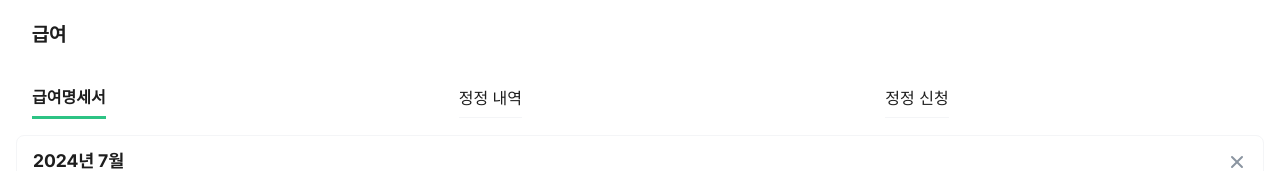
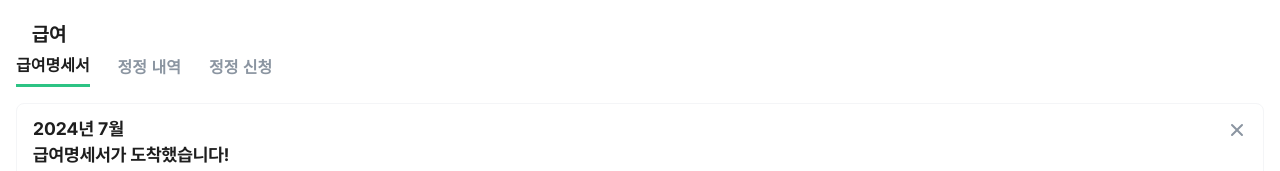
Before and after one commit to sjgaru-dev/toy2, a React (Vite) app: page /salary in a window 1280 px wide. Shown: the top 171 px of the page. Built offline with nearby package versions, Linux system fonts and the light colour scheme; no server answers.

Commit message:
design: Tabs 디자인 수정 (#72)

```diff
--- a/src/components/common/Tabs.tsx
+++ b/src/components/common/Tabs.tsx
@@ -12,7 +12,7 @@ interface TabsProps {
 
 const Tabs: React.FC<TabsProps> = ({ tabs, children }) => (
   <TabGroup>
-    <TabList css={tabListStyle}>
+    <TabList css={tabListStyle} className='wrapper'>
       {tabs.map((tab) => (
         <Tab key={tab} css={tabStyle}>
           {({ selected }) => (
@@ -33,18 +33,16 @@ const Tabs: React.FC<TabsProps> = ({ tabs, children }) => (
 
 const tabListStyle = css`
   display: flex;
+  gap: 28px;
   background-color: ${theme.colors.white};
 `;
 
 const tabStyle = css`
-  flex: 1;
-  padding: 32px 0 0 0;
+  border: 0;
+  outline: none;
   font-size: ${theme.fontSizes.large};
   background: transparent;
-  border: 0;
   cursor: pointer;
-  outline: none;
-  text-align: center;
 
   &:focus {
     outline: none;
@@ -55,16 +53,13 @@ const tabContainerStyle = (selected: boolean) => css`
   width: fit-content;
   position: relative;
   display: flex;
-  margin: 0 2rem;
   padding-bottom: 8px;
-  border-bottom: ${selected
-    ? `3px solid ${theme.colors.primary}`
-    : `1px solid ${theme.colors.borderLightGray}`};
+  border-bottom: ${selected ? `3px solid ${theme.colors.primary}` : 0};
 `;
 
 const tabTextStyle = (selected: boolean) => css`
-  color: ${selected ? theme.colors.black : theme.colors.black};
-  font-weight: ${selected ? 'bold' : 'normal'};
+  color: ${selected ? theme.colors.black : theme.colors.darkGray};
+  font-weight: bold;
 `;
 
 export default Tabs;
```
